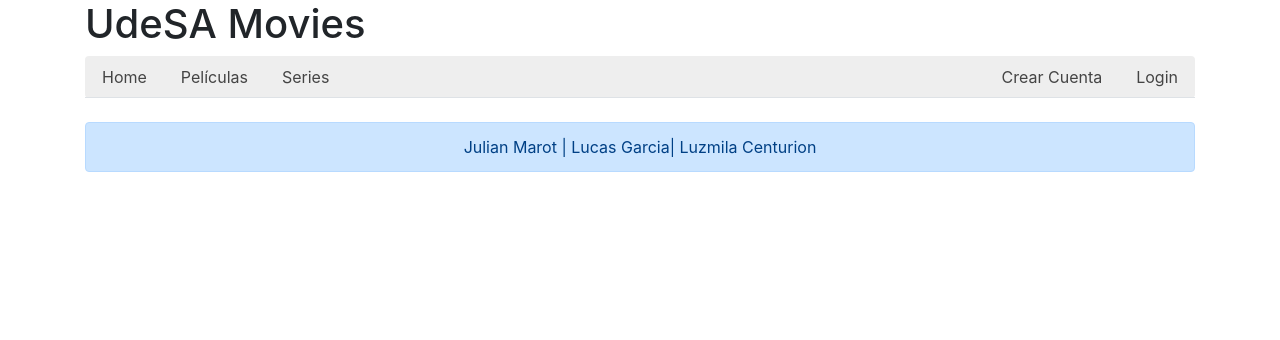
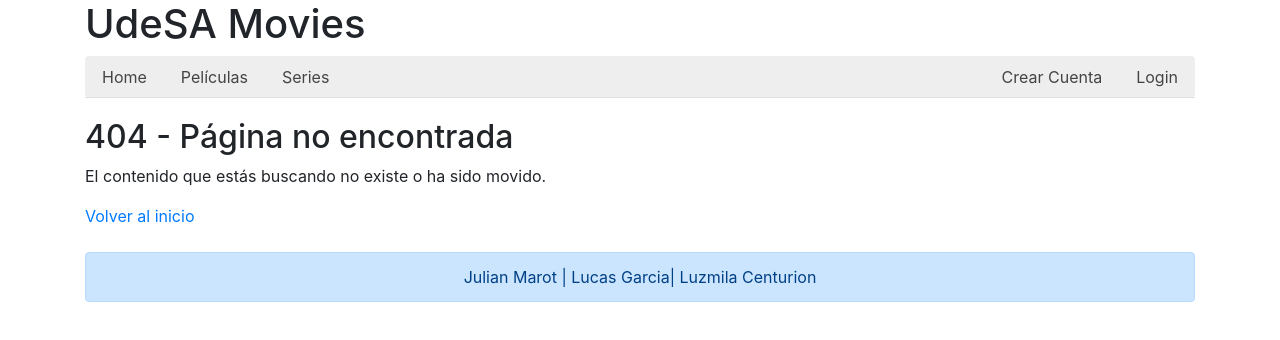
Before and after one commit to lgarciadevesa/pi-tdm-grupo4, a React (Create React App) app: page /buscar/1/1 in a window 1280 px wide. Shown: the top 340 px of the page. Built offline with nearby package versions, Linux system fonts and the light colour scheme.

Commit message:
Not Found

```diff
--- a/src/App.js
+++ b/src/App.js
@@ -7,6 +7,7 @@ import Series from './pages/Series/Series';
 import Detalle from './pages/Detalle/Detalle';
 import Register from "./pages/Register/Register";
 import Login from "./pages/Login/Login";
+import NotFound from './components/NotFound/NotFound';
 
 
 function App() {
@@ -21,6 +22,7 @@ function App() {
         <Route path="/detalle/serie/:id" component={Detalle} />
         <Route path="/register" component={Register} />
         <Route path="/login" component={Login} />
+        <Route path="*" component={NotFound} />
       </Switch>
       <Footer />
     </div>
--- /dev/null
+++ b/src/components/NotFound/NotFound.js
@@ -0,0 +1,14 @@
+import React from 'react';
+import { Link } from 'react-router-dom';
+
+function NotFound() {
+    return (
+        <section className="not-found">
+            <h2>404 - Página no encontrada</h2>
+            <p>El contenido que estás buscando no existe o ha sido movido.</p>
+            <Link to="/">Volver al inicio</Link>
+        </section>
+    );
+}
+
+export default NotFound;
```
